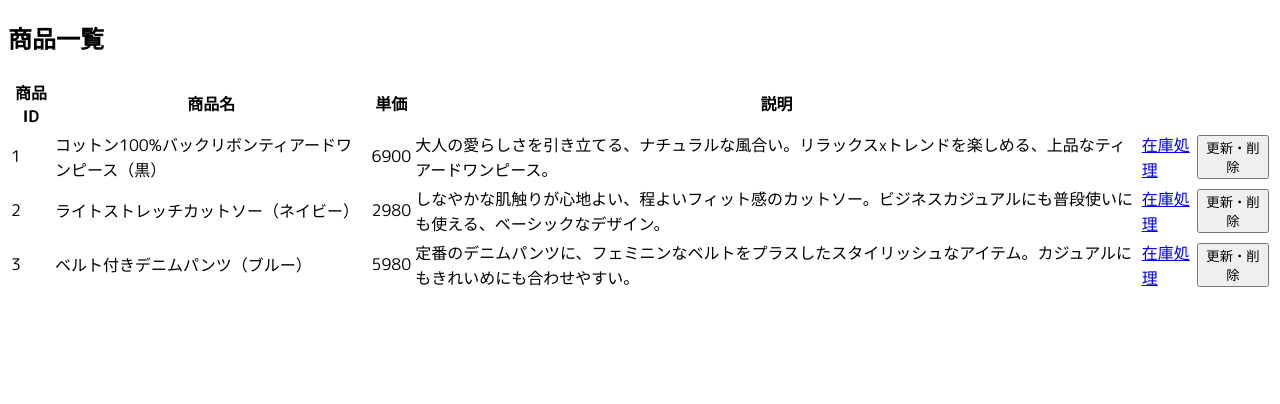
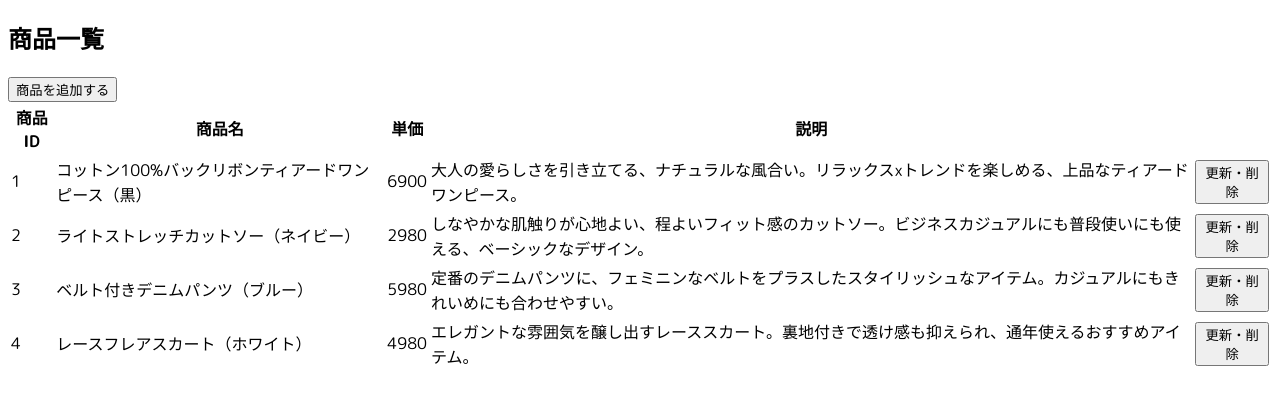
Before and after one commit to ot-nemoto/full-stack-web-development-frontend, a Next.js app: page /industry/products in a window 1280 px wide. Shown: the top 404 px of the page. Built offline with nearby package versions, Linux system fonts and the light colour scheme.

Commit message:
Step: 商品を追加しよう

```diff
--- a/src/app/industry/products/page.tsx
+++ b/src/app/industry/products/page.tsx
@@ -1,7 +1,39 @@
 export default function Page() {
+  const products = [
+    {
+      id: 1,
+      name: 'コットン100%バックリボンティアードワンピース（黒）',
+      price: 6900,
+      description:
+        '大人の愛らしさを引き立てる、ナチュラルな風合い。リラックスxトレンドを楽しめる、上品なティアードワンピース。',
+    },
+    {
+      id: 2,
+      name: 'ライトストレッチカットソー（ネイビー）',
+      price: 2980,
+      description:
+        'しなやかな肌触りが心地よい、程よいフィット感のカットソー。ビジネスカジュアルにも普段使いにも使える、ベーシックなデザイン。',
+    },
+    {
+      id: 3,
+      name: 'ベルト付きデニムパンツ（ブルー）',
+      price: 5980,
+      description:
+        '定番のデニムパンツに、フェミニンなベルトをプラスしたスタイリッシュなアイテム。カジュアルにもきれいめにも合わせやすい。',
+    },
+    {
+      id: 4,
+      name: 'レースフレアスカート（ホワイト）',
+      price: 4980,
+      description:
+        'エレガントな雰囲気を醸し出すレーススカート。裏地付きで透け感も抑えられ、通年使えるおすすめアイテム。',
+    },
+  ];
+
   return (
     <>
       <h2>商品一覧</h2>
+      <button>商品を追加する</button>
       <table>
         <thead>
           <tr>
@@ -10,52 +42,20 @@ export default function Page() {
             <th>単価</th>
             <th>説明</th>
             <th></th>
-            <th></th>
           </tr>
         </thead>
         <tbody>
-          <tr>
-            <td>1</td>
-            <td>コットン100%バックリボンティアードワンピース（黒）</td>
-            <td>6900</td>
-            <td>
-              大人の愛らしさを引き立てる、ナチュラルな風合い。リラックスxトレンドを楽しめる、上品なティアードワンピース。
-            </td>
-            <td>
-              <a href="/industry/products/1">在庫処理</a>
-            </td>
-            <td>
-              <button>更新・削除</button>
-            </td>
-          </tr>
-          <tr>
-            <td>2</td>
-            <td>ライトストレッチカットソー（ネイビー）</td>
-            <td>2980</td>
-            <td>
-              しなやかな肌触りが心地よい、程よいフィット感のカットソー。ビジネスカジュアルにも普段使いにも使える、ベーシックなデザイン。
-            </td>
-            <td>
-              <a href="/industry/products/2">在庫処理</a>
-            </td>
-            <td>
-              <button>更新・削除</button>
-            </td>
-          </tr>
-          <tr>
-            <td>3</td>
-            <td>ベルト付きデニムパンツ（ブルー）</td>
-            <td>5980</td>
-            <td>
-              定番のデニムパンツに、フェミニンなベルトをプラスしたスタイリッシュなアイテム。カジュアルにもきれいめにも合わせやすい。
-            </td>
-            <td>
-              <a href="/industry/products/3">在庫処理</a>
-            </td>
-            <td>
-              <button>更新・削除</button>
-            </td>
-          </tr>
+          {products.map((product) => (
+            <tr key={product.id}>
+              <td>{product.id}</td>
+              <td>{product.name}</td>
+              <td>{product.price}</td>
+              <td>{product.description}</td>
+              <td>
+                <button>更新・削除</button>
+              </td>
+            </tr>
+          ))}
         </tbody>
       </table>
     </>
```
